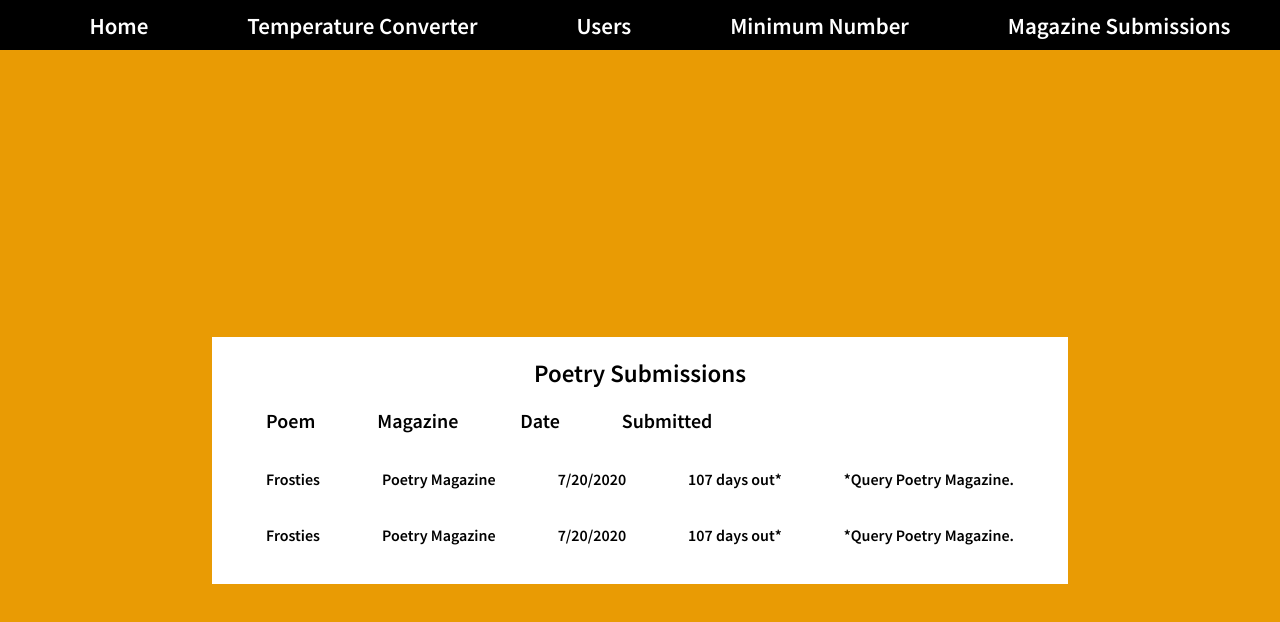
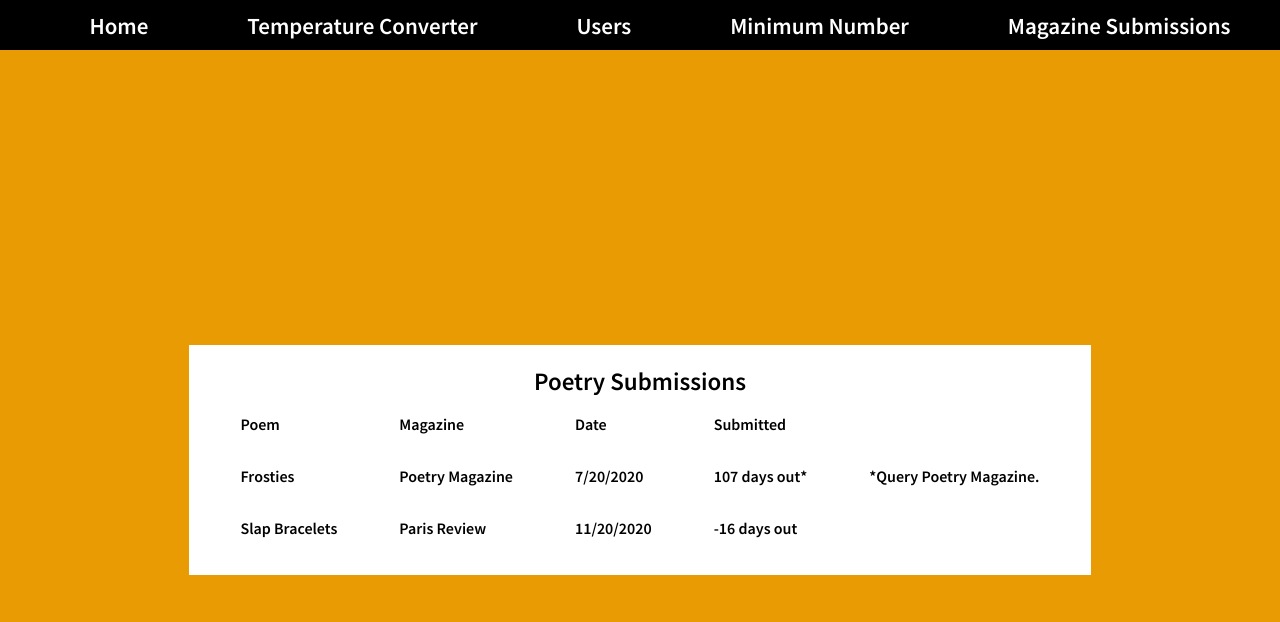
Before and after one commit to ValerieLoveland/frankenstein, a React (Create React App) app: page /mag-sub in a window 1280 px wide. Shown: the top 622 px of the page. Built offline with nearby package versions, Linux system fonts and the light colour scheme.

Commit message:
fixed the table spacing

```diff
--- a/src/MagazineSubmission/MagazineSubmission.tsx
+++ b/src/MagazineSubmission/MagazineSubmission.tsx
@@ -6,14 +6,12 @@ import { Submission } from "./Submission";
 export const MagazineSubmission = () => {
   return (
     <Card title="Poetry Submissions">
-      <table className="submissions">
-        <tbody>
-          <thead>
-            <tr>
-              <th>Poem</th> <th>Magazine</th> <th>Date</th> <th>Submitted</th>
-              <th />
-            </tr>
-          </thead>
+      <table>
+        <thead>
+          <th>Poem</th> <th>Magazine</th> <th>Date</th> <th>Submitted</th>
+          <th />
+        </thead>
+        <tbody className="submissions">
           <Submission
             submission={{
               poem: "Frosties",
@@ -23,9 +21,9 @@ export const MagazineSubmission = () => {
           />
           <Submission
             submission={{
-              poem: "Frosties",
-              magazine: "Poetry Magazine",
-              startDate: "7/20/2020",
+              poem: "Slap Bracelets",
+              magazine: "Paris Review",
+              startDate: "11/20/2020",
             }}
           />
         </tbody>
--- a/src/MagazineSubmission/Submission.tsx
+++ b/src/MagazineSubmission/Submission.tsx
@@ -2,23 +2,8 @@ import React from "react";
 
 export const Submission: React.FC<SubmissionProps> = (props) => {
   const { submission } = props;
-  return (
-    <tr>
-      {submissionFunction(
-        submission.poem,
-        submission.magazine,
-        submission.startDate
-      )}
-    </tr>
-  );
-};
 
-export const submissionFunction = function (
-  poem: string,
-  magazine: string,
-  startDate: string
-) {
-  let alteredStartDate = Date.parse(startDate);
+  let alteredStartDate = Date.parse(submission.startDate);
   let currentDate = Date.now();
   console.log(`altered ${alteredStartDate} current ${currentDate}`);
 
@@ -26,27 +11,25 @@ export const submissionFunction = function (
 
   if (daysOut > 30) {
     return (
-      <>
       <tr>
-          <td>{poem}</td>
-          <td>{magazine}</td>
-          <td>{startDate}</td>
+        <td>{submission.poem}</td>
+        <td>{submission.magazine}</td>
+        <td>{submission.startDate}</td>
         <td>{daysOut} days out*</td>
-          <td>*Query {magazine}.</td>
+        <td>*Query {submission.magazine}.</td>
       </tr>
-      </>
     );
-  } else {
+  }
+
   return (
     <tr>
-        <td>{poem}</td>
-        <td>{magazine}</td>
-        <td>{startDate}</td>
+      <td>{submission.poem}</td>
+      <td>{submission.magazine}</td>
+      <td>{submission.startDate}</td>
       <td>{daysOut} days out</td>
       <td />
     </tr>
   );
-  }
 };
 
 const calculateDays = (
```
Lines whose indentation alone changed are shown as unchanged.
